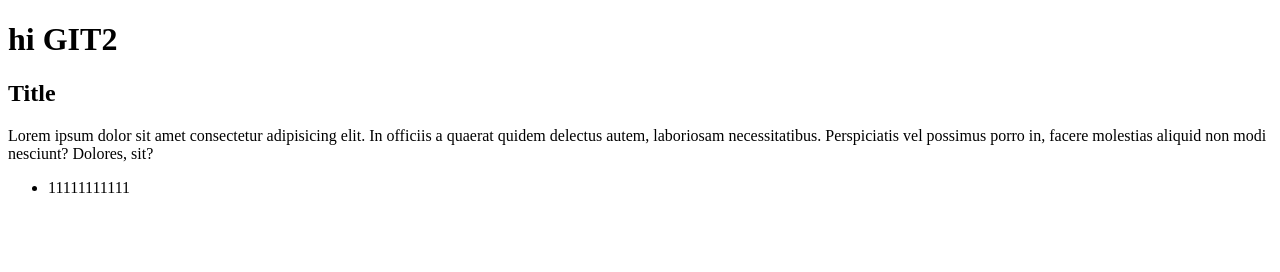
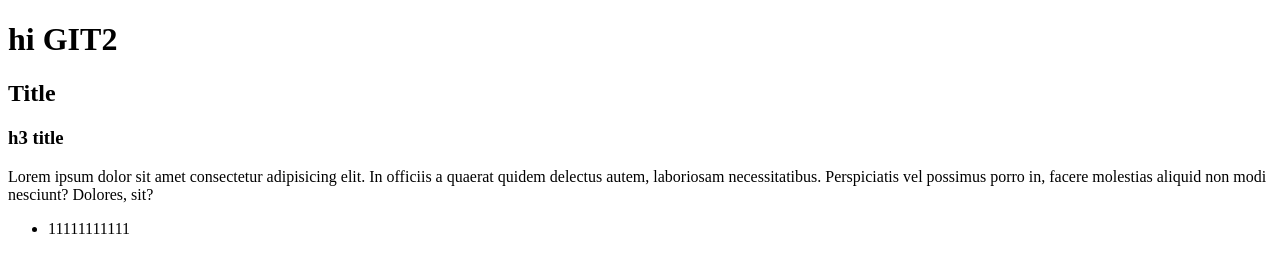
Before and after one commit to vetaluga/example2, a plain HTML site: page index.html in a window 1280 px wide. Drawn offline with Linux system fonts and the light colour scheme.

Commit message:
six comm

```diff
--- a/index.html
+++ b/index.html
@@ -10,6 +10,7 @@
 
     <h1>hi GIT2</h1>
     <h2>Title</h2>
+    <h3>h3 title</h3>
     <p>Lorem ipsum dolor sit amet consectetur adipisicing elit. In officiis a quaerat quidem delectus autem, laboriosam necessitatibus. Perspiciatis vel possimus porro in, facere molestias aliquid non modi nesciunt? Dolores, sit?</p>
     <ul>
         <li>11111111111</li>
```
